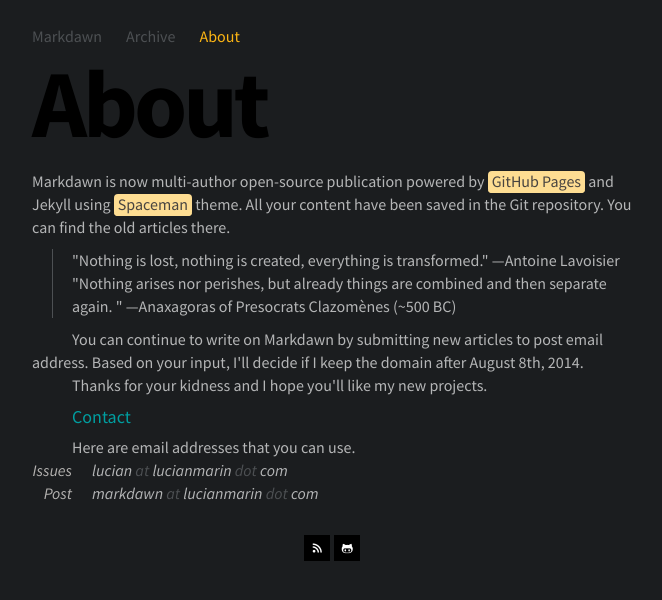
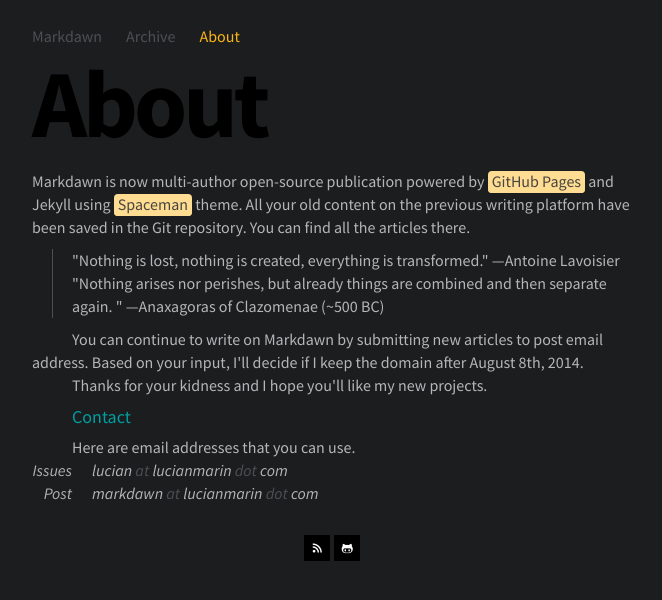
Before and after one commit to minidawn/minidawn.github.io, a Jekyll site: the page built from about.html, in a window 1280 px wide. Shown: the top 600 px of the page, without its empty margins (308-970 px from the left). Built offline with Jekyll 4.4.1, drawn with Linux system fonts in a browser that asks for light colours; Markdown is read by kramdown in place of the engine named in the settings.

```diff
--- a/about.html
+++ b/about.html
@@ -8,10 +8,10 @@
 ---
 
 <div class="post">
-    <p>Markdawn is now multi-author open-source publication powered by <a href="https://github.com/lucianmarin/markdawn/">GitHub Pages</a> and Jekyll using <a href="http://lucianmarin.com/spaceman/">Spaceman</a> theme. All your content have been saved in the Git repository. You can find the old articles there.</p>
+    <p>Markdawn is now multi-author open-source publication powered by <a href="https://github.com/lucianmarin/markdawn/">GitHub Pages</a> and Jekyll using <a href="http://lucianmarin.com/spaceman/">Spaceman</a> theme. All your old content on the previous writing platform have been saved in the Git repository. You can find all the articles there.</p>
     <blockquote>
         <p>"Nothing is lost, nothing is created, everything is transformed." &mdash;Antoine Lavoisier</p>
-        <p>"Nothing arises nor perishes, but already things are combined and then separate again. " &mdash;Anaxagoras of Presocrats Clazomènes (~500 BC)</p>
+        <p>"Nothing arises nor perishes, but already things are combined and then separate again. " &mdash;Anaxagoras of Clazomenae (~500 BC)</p>
     </blockquote>
     <p>You can continue to write on Markdawn by submitting new articles to post email address. Based on your input, I'll decide if I keep the domain after August 8th, 2014.</p>
     <p>Thanks for your kidness and I hope you'll like my new projects.</p>
```
